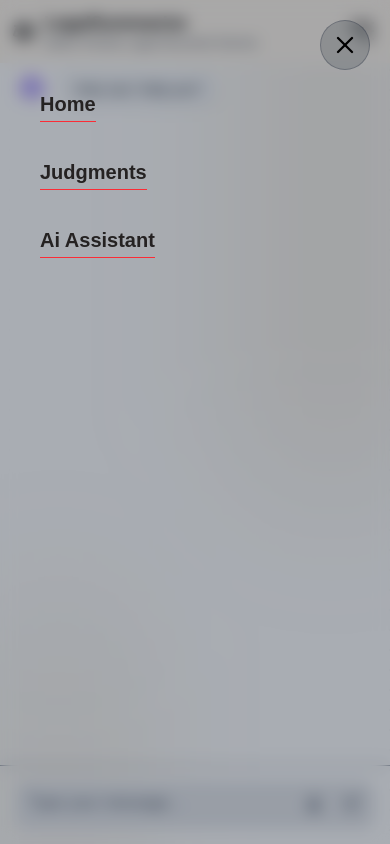
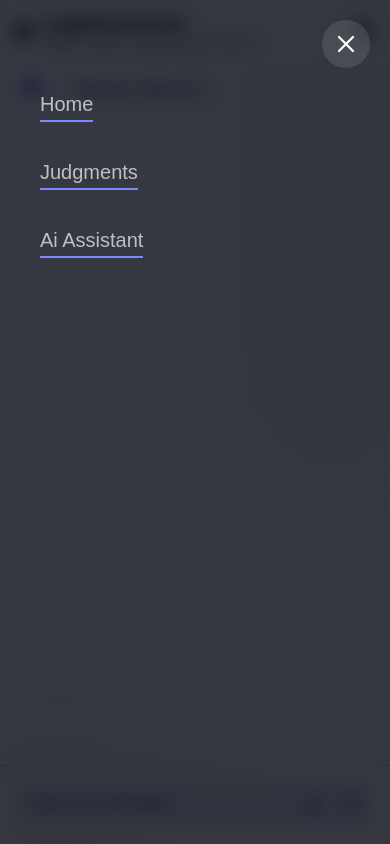
Before and after one commit to anirban2005143a/legal_summarization, a Next.js app in the folder frontend/: page /chat in a window 390 px wide. Both pictures are taken after a click on the button 362 px from the left and 31 px from the top of the page. Built offline with nearby package versions, Linux system fonts and the light colour scheme.

Commit message:
fix side navbar

```diff
--- a/frontend/src/app/chat/loading.js
+++ b/frontend/src/app/chat/loading.js
@@ -3,10 +3,11 @@ import NavbarContentLoader from '@/components/navbar/NavbarContentLoader'
 
 const Loading = () => {
     return (
-        <div className=' overflow-hidden'>
+        <div className=' h-[100dvh]'>
             <NavbarContentLoader />
-            <ChatContentLoader />
+            <ChatContentLoader className="pt-[150px] " />
         </div>
+
     )
 }
 
--- a/frontend/src/app/chat/page.js
+++ b/frontend/src/app/chat/page.js
@@ -1,8 +1,14 @@
 import Chat from '@/components/chatting_window/Chat'
+// import ChatContentLoader from '@/components/chatting_window/ChatContentLoader'
+// import NavbarContentLoader from '@/components/navbar/NavbarContentLoader'
 
 const page = () => {
     return (
         <Chat />
+        //  <>
+        //     <NavbarContentLoader />
+        //     <ChatContentLoader className="pt-[80px] " />
+        // </>
     )
 }
 
--- a/frontend/src/components/chatting_window/ChatContentLoader.jsx
+++ b/frontend/src/components/chatting_window/ChatContentLoader.jsx
@@ -1,9 +1,9 @@
 import { Bot, User } from 'lucide-react';
 import React from 'react';
 
-const ChatContentLoader = ({ messageCount = 5 }) => {
+const ChatContentLoader = ({ messageCount = 5 , className }) => {
   return (
-    <div className="flex flex-col pt-[80px] justify-between md:w-[60%] md:min-w-[600px] w-full max-w-[1500px] mx-auto h-[100dvh]">
+    <div className={`flex flex-col justify-between md:w-[60%] md:min-w-[600px] w-full max-w-[1500px] mx-auto h-full ${className || ""}`}>
       {/* Messages area */}
       <div className="overflow-y-auto p-4 space-y-6">
         {Array.from({ length: messageCount }).map((_, index) => (
--- a/frontend/src/components/chatting_window/Chatwindow.jsx
+++ b/frontend/src/components/chatting_window/Chatwindow.jsx
@@ -138,7 +138,7 @@ const ChatWindow = ({ }) => {
             messages &&
             messages.map((message) => {
               return (
-                <div key={message._id} className="flex flex-col gap-4">
+                <div key={uuidv4()} className="flex flex-col gap-4">
                   {/* User Message */}
                   {message.question && (
                     <div className="flex justify-end">
--- a/frontend/src/components/navbar/Mobile_menu.jsx
+++ b/frontend/src/components/navbar/Mobile_menu.jsx
@@ -2,13 +2,13 @@ import { X } from 'lucide-react';
 import Link from 'next/link';
 import React from 'react'
 
-const MobileMenu = ({setIsMenuOpen , menuRef}) => {
+const MobileMenu = ({ setIsMenuOpen, menuRef }) => {
     return (
         <>
             {/* Mobile Menu */}
             <div
                 ref={menuRef}
-                className={` fixed top-0 translate-x-[110%] h-screen w-screen bg-gray-800/38 backdrop-blur-sm shadow-lg z-50 `}
+                className={` fixed top-0 translate-x-[110%] h-screen w-screen bg-gray-950/80 backdrop-blur-sm shadow-lg z-50 `}
 
             >
                 <div className="px-10 pt-[50px] h-full">
@@ -17,31 +17,31 @@ const MobileMenu = ({setIsMenuOpen , menuRef}) => {
                             document.body.style.overflowY = "auto"
                             setIsMenuOpen(false);
                         }}
-                        className=" absolute top-5 right-5 bg-gray-800/20 rounded-full p-2.5 border-[1px] border-gray-800/30 cursor-pointer focus:outline-none"
+                        className=" absolute top-5 right-5 bg-gray-400/20 rounded-full p-2.5   cursor-pointer focus:outline-none"
                     >
-                        <X className='text-black font-bold w-7 h-7' />
+                        <X className='text-white font-bold w-7 h-7' />
                     </button>
-                    <div className=' flex flex-col items-start gap-10 pt-[40px] text-xl font-semibold underline-offset-4 text-[#252222]'>
+                    <div className=' flex flex-col items-start gap-10 pt-[40px] text-xl font-light underline-offset-4 text-[#c1c0c0]'>
                         <Link onClick={() => {
                             document.body.style.overflowY = "auto"
                             setIsMenuOpen(false)
                         }} href={`/`} className="  relative nav-menu-mobile">
                             Home
-                            <span className="absolute nav-menu-underline -bottom-1 left-0 w-full h-[1px] bg-red-500 group-hover:w-full transition-all duration-300"></span>
+                            <span className="absolute nav-menu-underline -bottom-1 left-0 w-full h-[2px] bg-indigo-400 group-hover:w-full transition-all duration-300"></span>
                         </Link>
                         <Link onClick={() => {
                             document.body.style.overflowY = "auto"
                             setIsMenuOpen(false)
                         }} href='/judgments' className=" relative nav-menu-mobile">
                             Judgments
-                            <span className="absolute nav-menu-underline -bottom-1 left-0 w-full h-[1px] bg-red-500 group-hover:w-full transition-all duration-300"></span>
+                            <span className="absolute nav-menu-underline -bottom-1 left-0 w-full h-[2px] bg-indigo-400 group-hover:w-full transition-all duration-300"></span>
                         </Link>
                         <Link onClick={() => {
                             document.body.style.overflowY = "auto"
                             setIsMenuOpen(false)
                         }} href='/chat' className=" relative nav-menu-mobile">
                             Ai Assistant
-                            <span className="absolute nav-menu-underline -bottom-1 left-0 w-full h-[1px] bg-red-500 group-hover:w-full transition-all duration-300"></span>
+                            <span className="absolute nav-menu-underline -bottom-1 left-0 w-full h-[2px] bg-indigo-400 group-hover:w-full transition-all duration-300"></span>
                         </Link>
                     </div>
                 </div>
```
